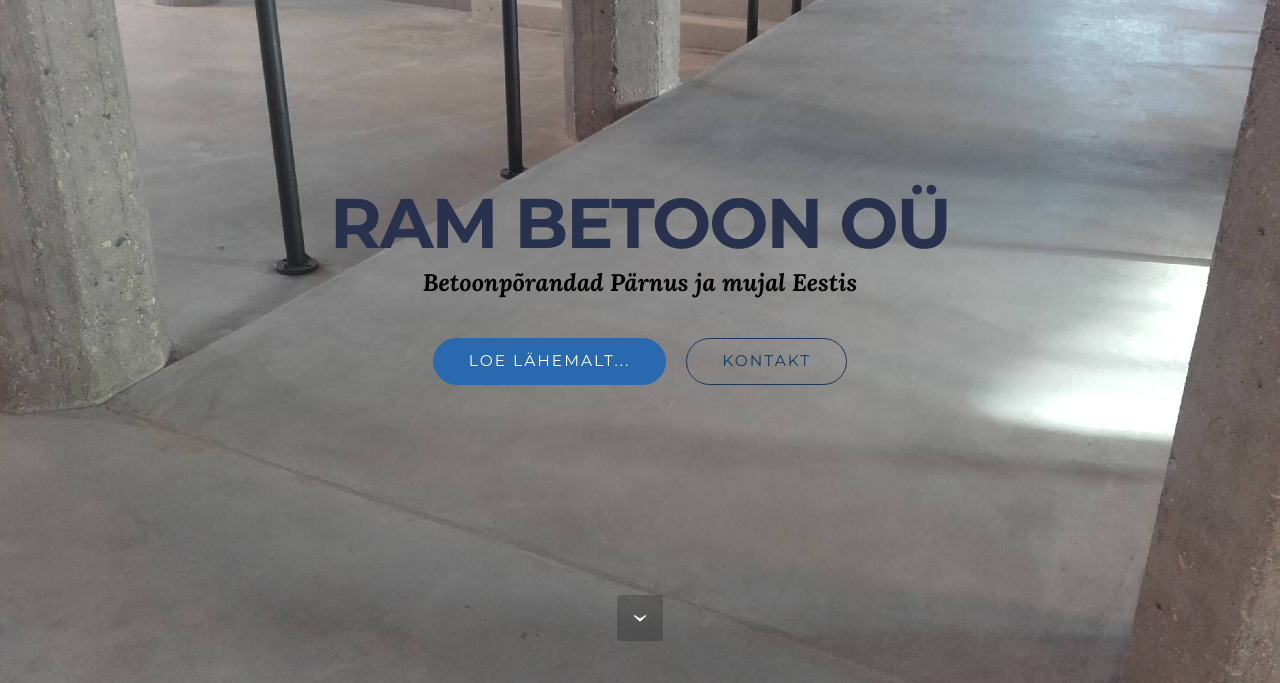
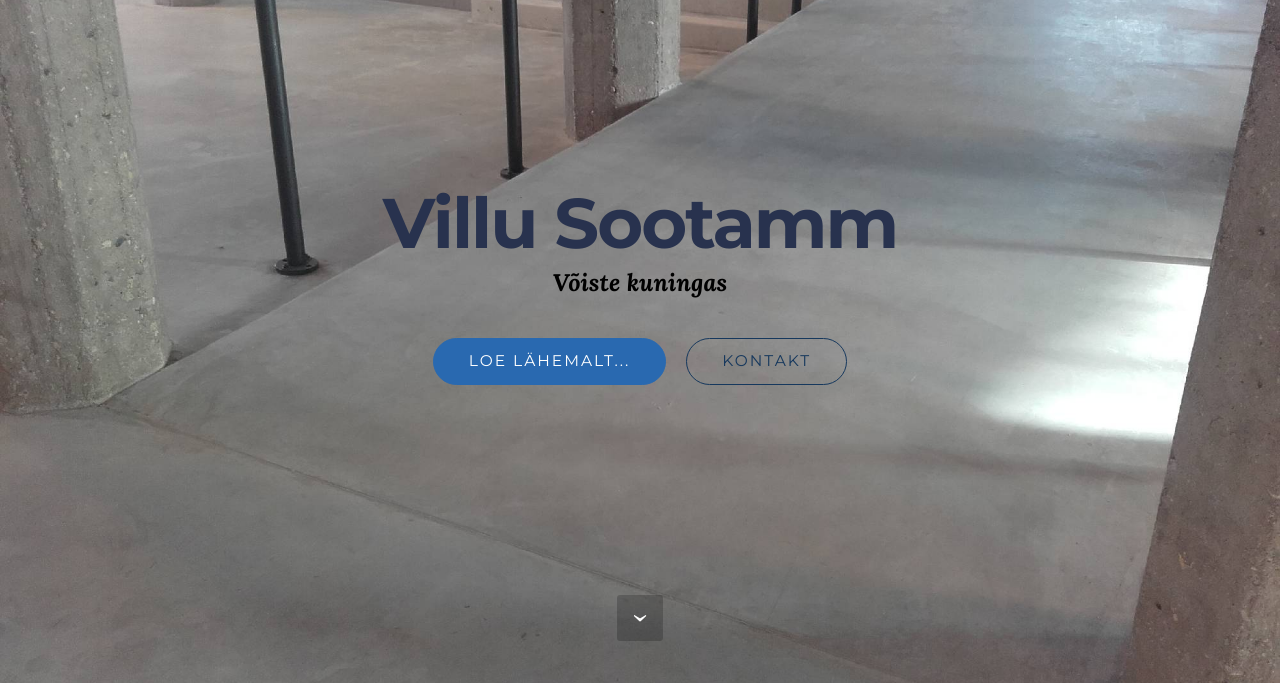
Before and after one commit to kevinmihkelson/rambetoon.github.io, a plain HTML site: page index.html in a window 1280 px wide. Shown: the part 111-794 px from the top of the page. Drawn offline with nearby package versions, Linux system fonts and the light colour scheme; files whose address does not match are found by name.

Commit message:
Update index.html

```diff
--- a/index.html
+++ b/index.html
@@ -69,8 +69,8 @@
             <div class="row">
                 <div class="mbr-section col-md-10 col-md-offset-1 text-xs-center">
 
-                    <h1 class="mbr-section-title display-1">RAM BETOON OÜ</h1>
-                    <p class="mbr-section-lead lead"><strong>Betoonpõrandad Pärnus ja mujal Eestis</strong></p>
+                    <h1 class="mbr-section-title display-1">Villu Sootamm</h1>
+                    <p class="mbr-section-lead lead"><strong>Võiste kuningas</strong></p>
                     <div class="mbr-section-btn"><a class="btn btn-lg btn-primary" href="index.html#content5-2">LOE LÄHEMALT...</a> <a class="btn btn-lg btn-primary-outline btn-primary" href="index.html#msg-box8-6">KONTAKT</a></div>
                 </div>
             </div>
```
